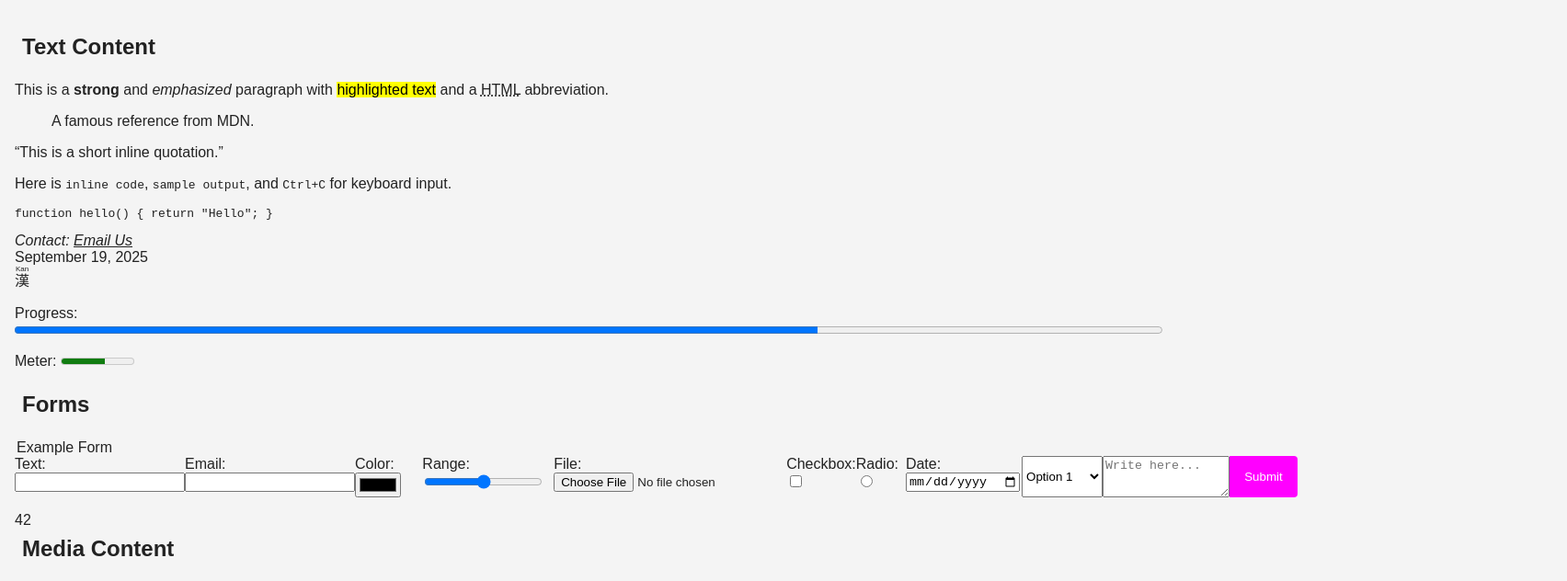
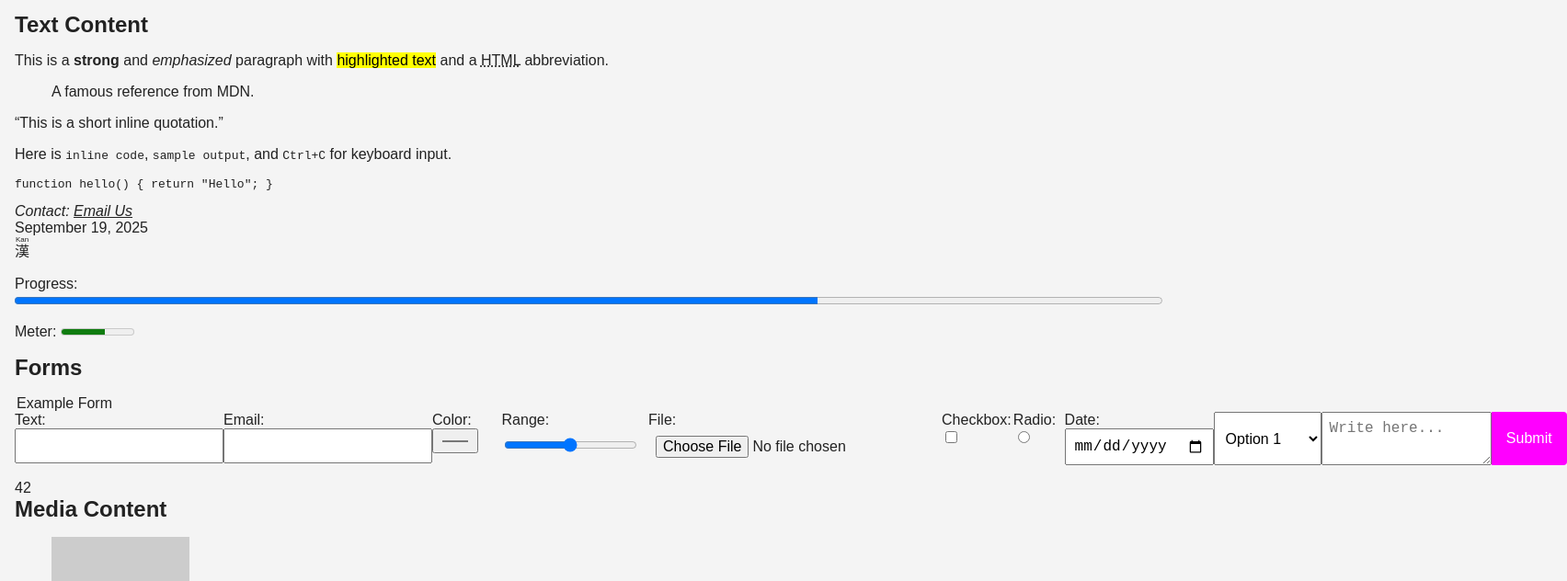
Before and after one commit to pvorselaars/semantic.css, a plain HTML site: page index.html in a window 1280 px wide. Shown: the part 154-786 px from the top of the page at 92% size, 1704 px wide, since content can reach past the window. Drawn offline with Linux system fonts and the light colour scheme; placeholder pictures from the web are drawn by us.

Commit message:
Add system font and adjust styles for inputs and headings

```diff
--- a/semantic.css
+++ b/semantic.css
@@ -92,6 +92,7 @@
 }
 
 html {
+    font-family: system-ui, sans-serif;
     font-size: medium;
     color: var(--dark-color);
 }
@@ -116,7 +117,6 @@ footer {
 
 h1, h2, h3, h4, h5, h6 {
     margin: 0;
-    padding: 0.5rem;
 }
 
 nav {
@@ -181,6 +181,10 @@ dialog[open] {
     -webkit-backdrop-filter: blur(6px);
 }
 
+input, textarea, button, select {
+    font-size: 1rem;
+    padding: 0.5rem;
+}
 
 input:focus {
     outline: none;
```
